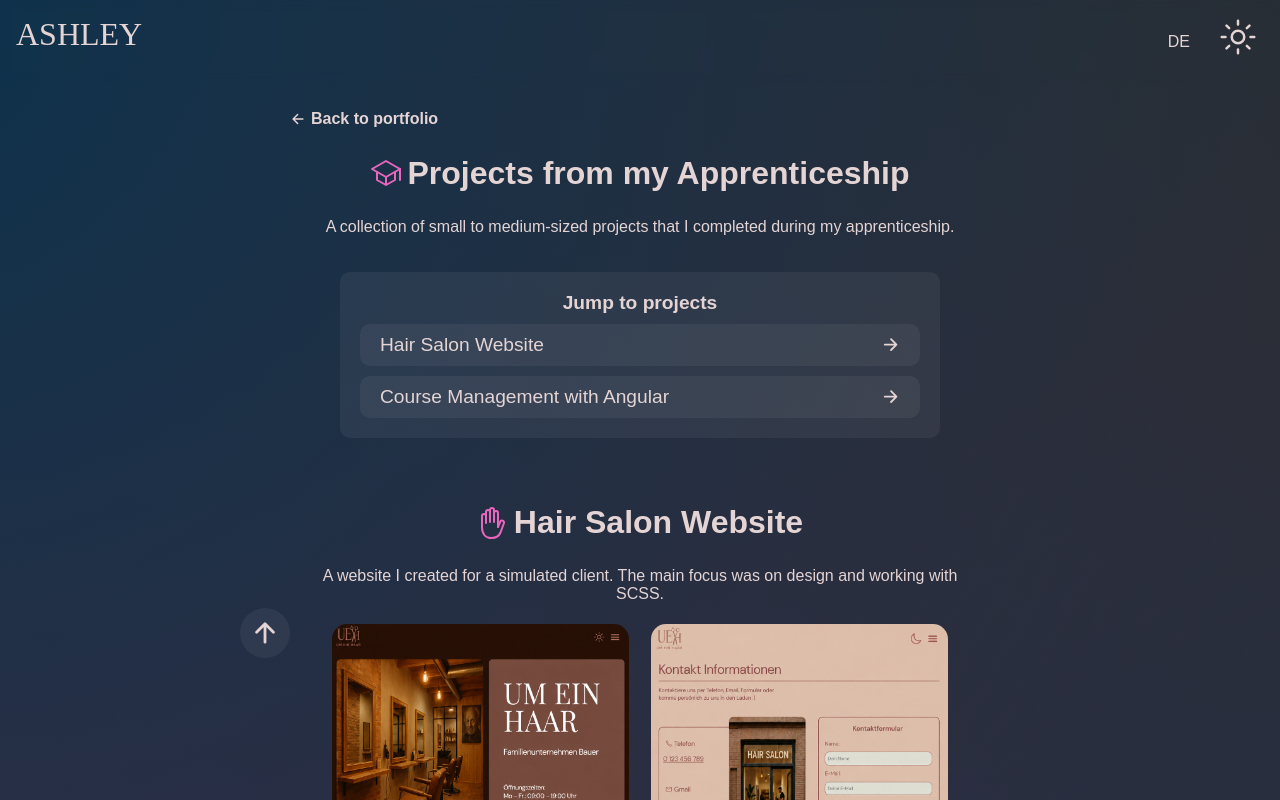
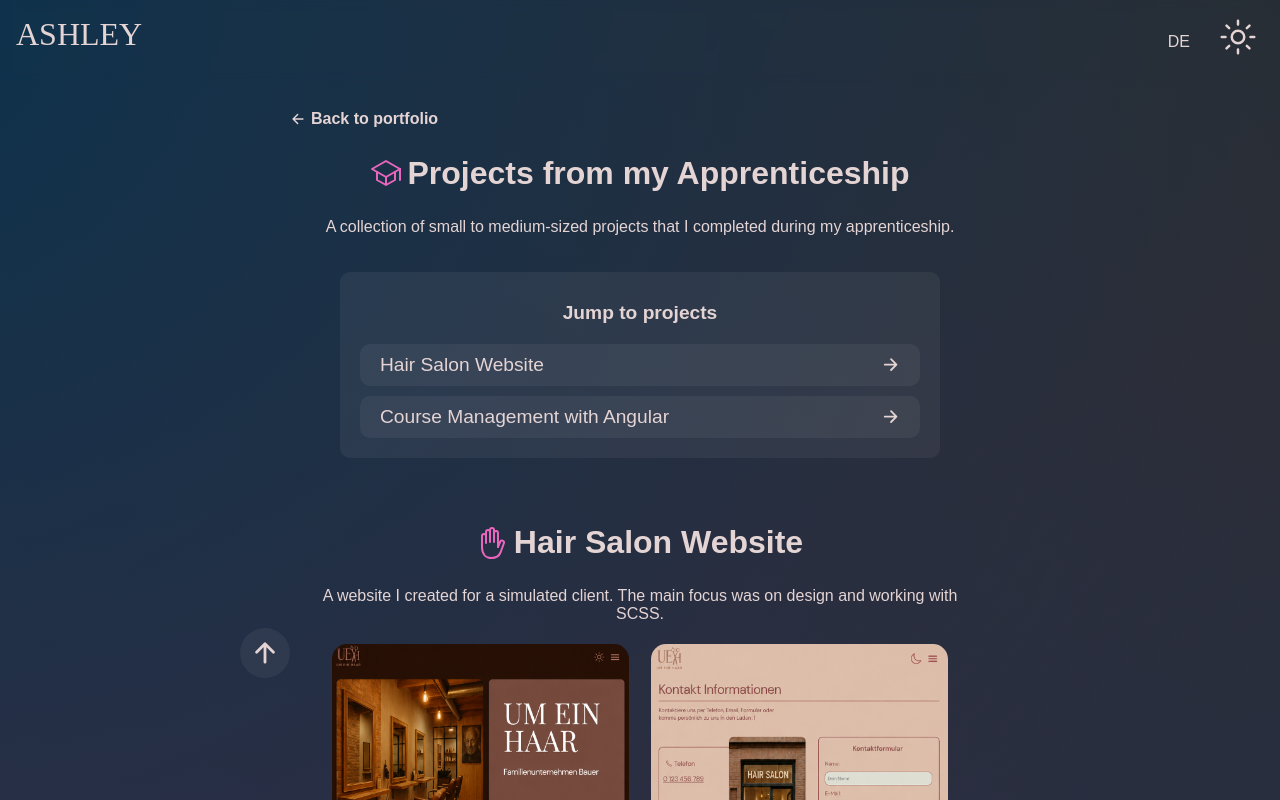
Before and after one commit to leaa321/lea321.github.io, a React (Vite) app: page /projects/workProjects in a window 1280 px wide. Shown: the top 800 px of the page. Built offline with nearby package versions, Linux system fonts and the light colour scheme; a web font is replaced by a local one.

Commit message:
added todos and fixed css

```diff
--- a/src/pages/projects/WorkProjectsPage.tsx
+++ b/src/pages/projects/WorkProjectsPage.tsx
@@ -97,7 +97,6 @@ export function WorkProjectsPage() {
         },
     ]
     return (
-
         <div className="project-page"
             id="work-projects-top"
         >
@@ -145,3 +144,5 @@ export default WorkProjectsPage;
 //  dailyfit
 //      unter links fuer bestimmte projekte
 // karteikarten anwendung
+// bilder anders darstellen
+// groesser und kleiner groesser machen
--- a/src/style/projects/projects-page.scss
+++ b/src/style/projects/projects-page.scss
@@ -10,6 +10,7 @@
         .navigate-title {
             align-self: center;
             margin: 0;
+            padding: 10px;
         }
 
         background-color: var(--color-blur);
```
